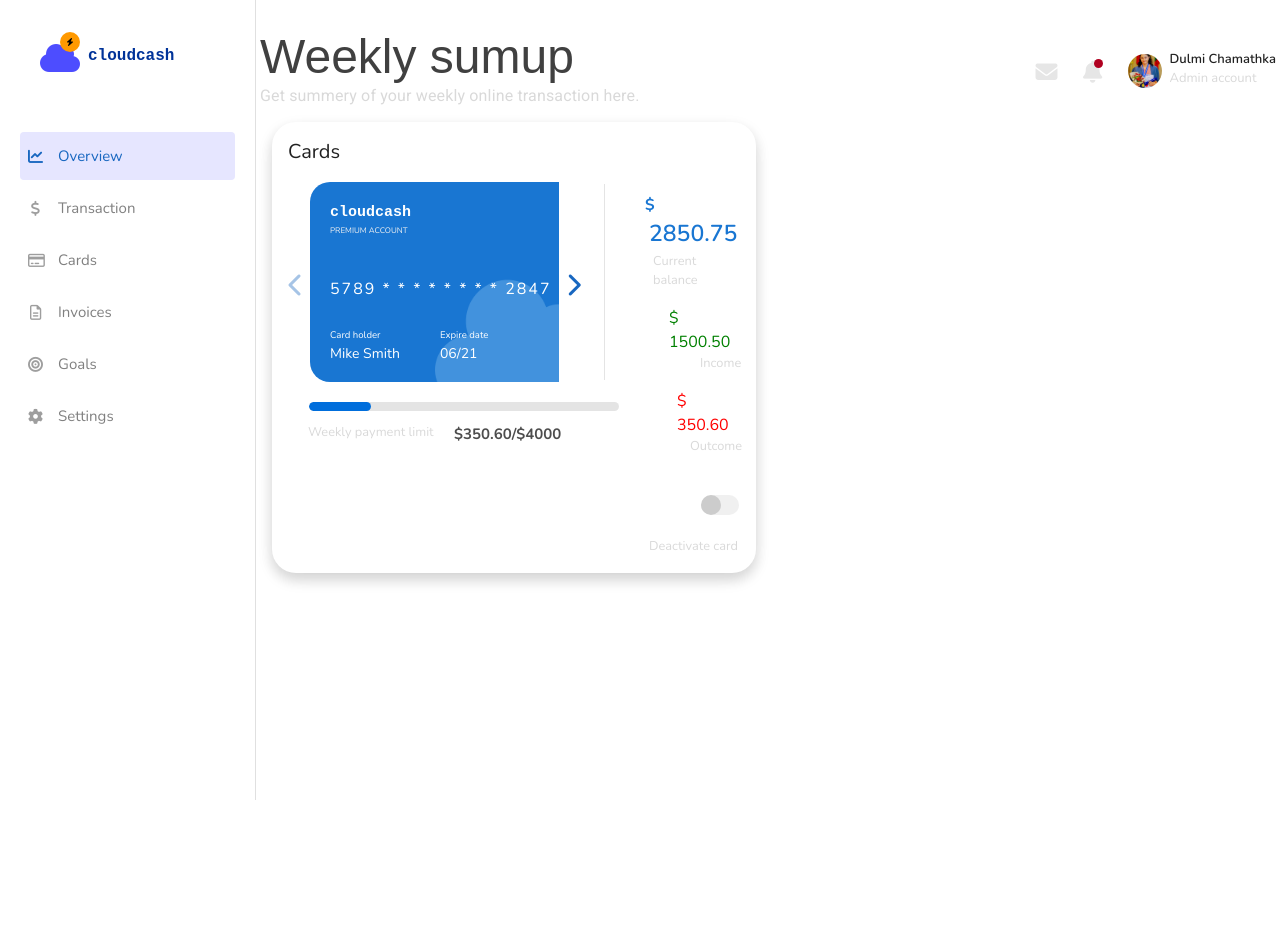
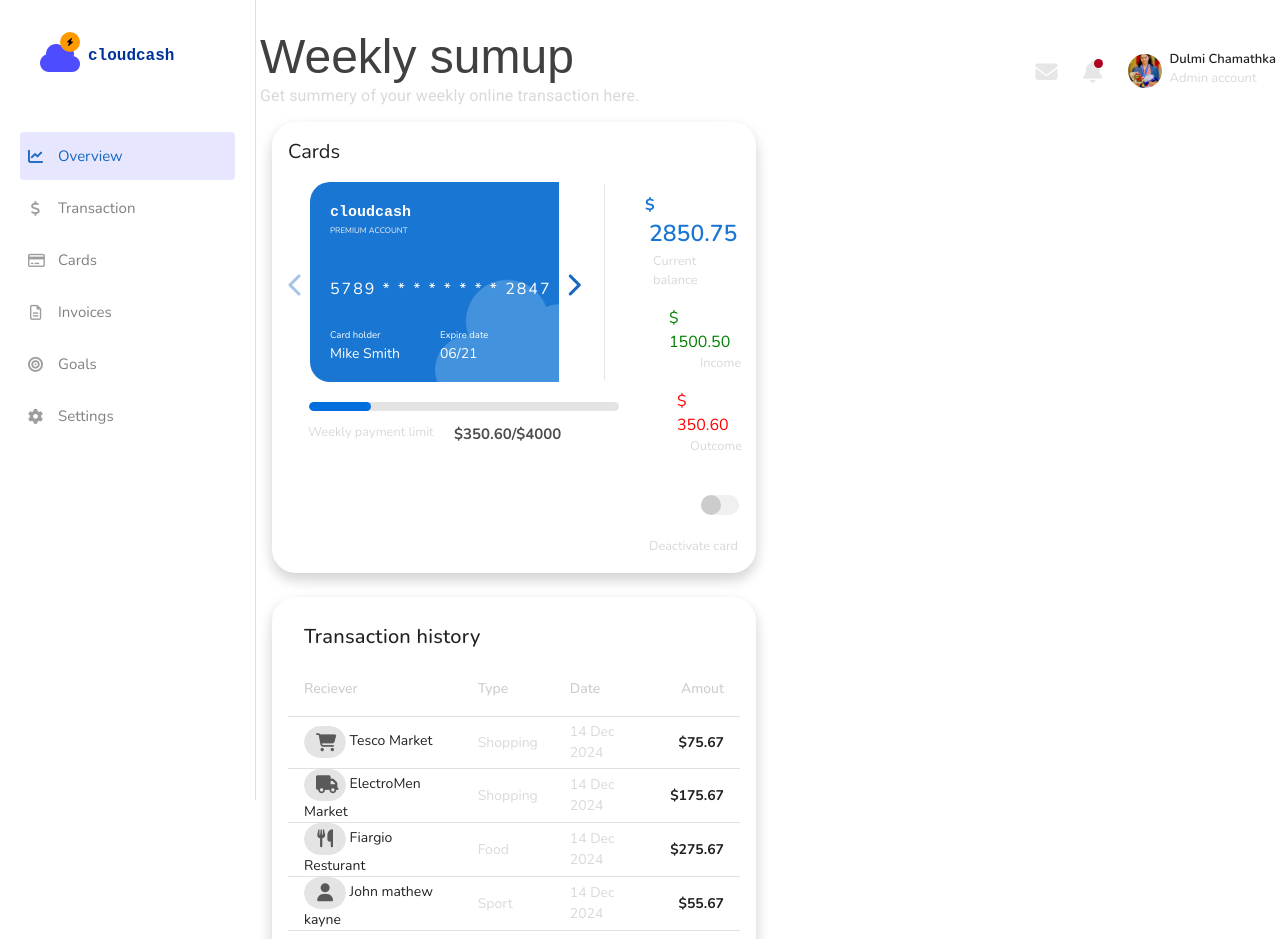
Before and after one commit to Dulmichamathka/vue-weeklysumup-dashboard, a Vue app in the folder weeklysumup-dashboard/: page /dashboard in a window 1280 px wide. Shown: the top 939 px of the page. Before the commit the page ends 800 px from the top, so only its background shows below. Built offline with nearby package versions, Linux system fonts and the light colour scheme.

Commit message:
makeing text bold style in amount column

```diff
--- /dev/null
+++ b/weeklysumup-dashboard/src/components/TransactionHistory.vue
@@ -0,0 +1,76 @@
+<template>
+  <v-card class="rounded-xl pa-4 custom-shadow">
+    <v-card-title>Transaction history</v-card-title>
+    <v-table>
+      <thead>
+        <tr style="color: #cccccc">
+          <th class="text-left">Reciever</th>
+          <th class="text-left">Type</th>
+          <th class="text-left">Date</th>
+          <th class="text-right">Amout</th>
+        </tr>
+      </thead>
+      <tbody>
+        <tr v-for="item in items" :key="item.reciever">
+          <td>
+            <v-chip
+              ><v-icon style="opacity: 0.7">{{ item.icon }}</v-icon>
+            </v-chip>
+            {{ item.reciever }}
+          </td>
+
+          <td style="color: #d9d9d9">{{ item.type }}</td>
+          <td style="color: #d9d9d9">{{ item.date }}</td>
+          <td style="font-weight: 700" class="text-right">{{ item.amount }}</td>
+        </tr>
+      </tbody>
+    </v-table>
+  </v-card>
+</template>
+
+<script setup>
+const items = [
+  {
+    icon: "fas fa-cart-shopping",
+    reciever: "Tesco Market",
+    type: "Shopping",
+    date: "14 Dec 2024",
+    amount: "$75.67",
+  },
+  {
+    icon: "fas fa-truck",
+    reciever: "ElectroMen Market",
+    type: "Shopping",
+    date: "14 Dec 2024",
+    amount: "$175.67",
+  },
+  {
+    icon: "fas fa-utensils",
+    reciever: "Fiargio Resturant",
+    type: "Food",
+    date: "14 Dec 2024",
+    amount: "$275.67",
+  },
+  {
+    icon: "fas fa-user",
+    reciever: "John mathew kayne",
+    type: "Sport",
+    date: "14 Dec 2024",
+    amount: "$55.67",
+  },
+  {
+    icon: "fas fa-user",
+    reciever: "Ann Marlin",
+    type: "Shopping",
+    date: "14 Dec 2024",
+    amount: "$475.67",
+  },
+];
+</script>
+
+<style scoped>
+.custom-shadow {
+  box-shadow: 0px 7px 15px rgba(0, 0, 0, 0.1), 0px 6px 15px rgba(0, 0, 0, 0.1) !important;
+  border-radius: 16px; /* Match the card's rounded corners */
+}
+</style>
--- a/weeklysumup-dashboard/src/views/Dashboard.vue
+++ b/weeklysumup-dashboard/src/views/Dashboard.vue
@@ -5,6 +5,7 @@
       <v-col cols="12" sm="12" md="6">
         <v-row>
           <v-col cols="12" sm="12" md="12"> <Cards /></v-col>
+          <v-col cols="12" sm="12" md="12"><TransactionHistory /> </v-col>
         </v-row>
       </v-col>
 
@@ -15,5 +16,6 @@
 <script setup>
 import Header from "../components/Header.vue";
 import Cards from "../components/Cards.vue";
+import TransactionHistory from "../components/TransactionHistory.vue";
 </script>
 <style scoped></style>
```
